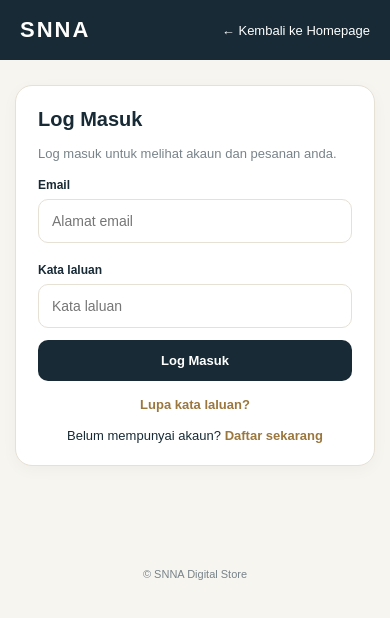
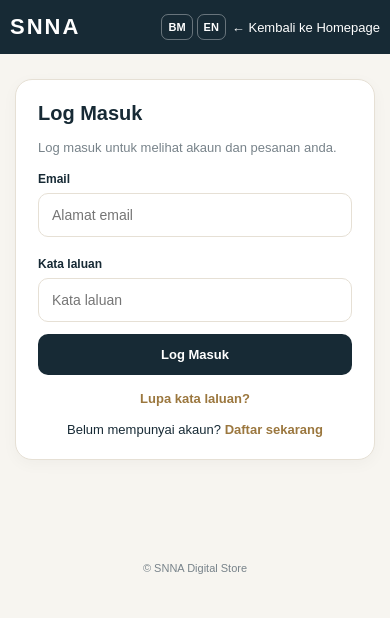
Before and after one commit to Shopiva/snna-digital-store, a plain HTML site: page account.html in a window 390 px wide. Drawn offline with nearby package versions, Linux system fonts and the light colour scheme.

Commit message:
Update account.html

```diff
--- a/account.html
+++ b/account.html
@@ -15,7 +15,55 @@
 *{box-sizing:border-box}
 body{margin:0;font-family:Arial,sans-serif;background:var(--ivory);color:var(--navy)}
 header{background:var(--navy);color:white;padding:17px 20px;display:flex;align-items:center;justify-content:space-between}
-.brand{font-size:22px;font-weight:800;letter-spacing:2px}
+.account-header-right{
+  display:flex;
+  align-items:center;
+  gap:12px;
+}
+
+.language-switch{
+  display:flex;
+  gap:4px;
+}
+
+.language-switch button{
+  padding:6px 9px;
+  border-radius:7px;
+  background:transparent;
+  border:1px solid rgba(255,255,255,.35);
+  color:#fff;
+  font-size:11px;
+}
+
+.language-switch button.active{
+  background:var(--gold);
+  color:var(--navy);
+  border-color:var(--gold);
+}
+
+@media(max-width:420px){
+  header{
+    padding:14px 10px;
+    gap:8px;
+  }
+
+  .brand{
+    font-size:19px;
+  }
+
+  .account-header-right{
+    gap:6px;
+  }
+
+  .back{
+    font-size:11px;
+  }
+
+  .language-switch button{
+    padding:6px;
+  }
+}
+  .brand{font-size:22px;font-weight:800;letter-spacing:2px}
 .back{color:white;text-decoration:none;font-size:13px}
 main{max-width:650px;margin:25px auto;padding:0 15px 40px}
 .card{background:white;border:1px solid var(--line);border-radius:17px;padding:22px;margin-bottom:17px;box-shadow:0 4px 16px rgba(0,0,0,.035)}
@@ -60,7 +108,15 @@ footer{text-align:center;color:var(--muted);font-size:11px;padding:20px}
 <body>
 <header>
   <div class="brand">SNNA</div>
-  <a class="back" href="index.html">← Kembali ke Homepage</a>
+
+  <div class="account-header-right">
+    <div class="language-switch">
+      <button type="button" id="accountLangBM" onclick="setAccountLanguage('ms')">BM</button>
+      <button type="button" id="accountLangEN" onclick="setAccountLanguage('en')">EN</button>
+    </div>
+
+    <a class="back" href="index.html" id="accountBack">← Kembali ke Homepage</a>
+  </div>
 </header>
 
 <main>
```
